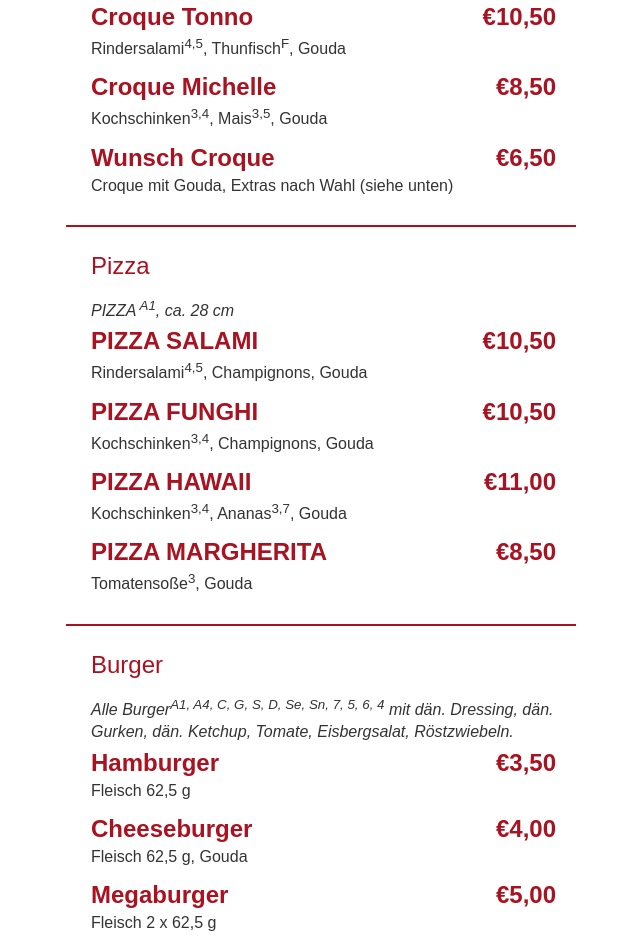
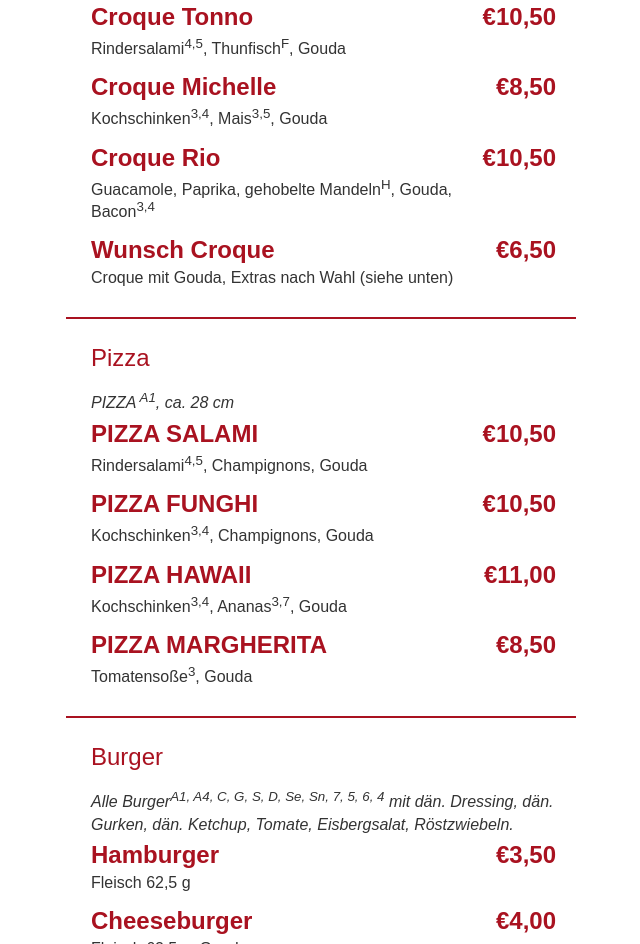
Before and after one commit to robjoern/megacroque, a plain HTML site: page docs/index.html in a window 1280 px wide. Shown: the part 3968-4912 px from the top of the page, without its empty margins (319-959 px from the left). Drawn offline with Linux system fonts and the light colour scheme.

Commit message:
Update index.html
added croque Rio

```diff
--- a/docs/index.html
+++ b/docs/index.html
@@ -438,6 +438,14 @@
 
 				<div class="dish">
 					<div class="dish-info">
+						<h2 class="dish-name">Croque Rio</h2>
+						<p class="dish-description">Guacamole, Paprika, gehobelte Mandeln<sup>H</sup>, Gouda, Bacon<sup>3,4</sup></p>
+					</div>
+					<h2 class="dish-price">€10,50</h2>
+				</div>
+
+				<div class="dish">
+					<div class="dish-info">
 						<h2 class="dish-name">Wunsch Croque</h2>
 						<p class="dish-description">Croque mit Gouda, Extras nach Wahl (siehe unten)</p>
 					</div>
```
